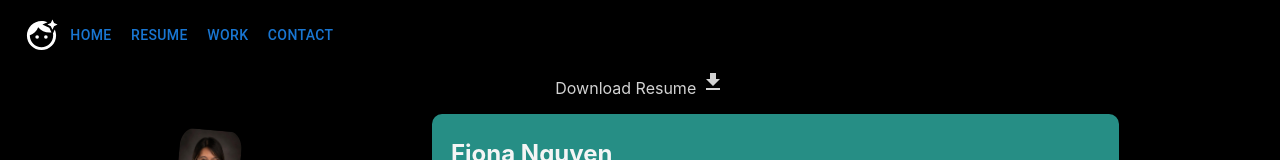
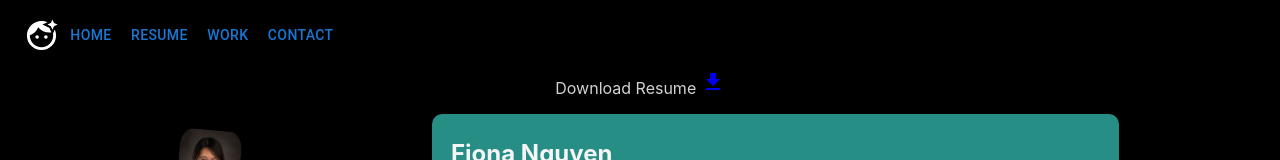
Before and after one commit to FionaDN87/fionaPort, a React (Create React App) app in the folder client/: page /Resume in a window 1280 px wide. Shown: the top 160 px of the page. Built offline with nearby package versions, Linux system fonts and the light colour scheme.

Commit message:
Added download resume function

```diff
--- a/client/src/components/Resume.js
+++ b/client/src/components/Resume.js
@@ -14,7 +14,7 @@ import Button from '@mui/material/Button';
 const Resume = () => {
     return(
         <div className="centerStyle">
-            Download Resume <DownloadIcon/>
+            Download Resume <a href='.././resume/PDF_Nguyen,Fiona_Resume_2022.PDF' download><DownloadIcon/></a>
             <p></p>
             <Box sx={{ flexGrow: 1}}>
                 <Grid container spacing={2}>
```
